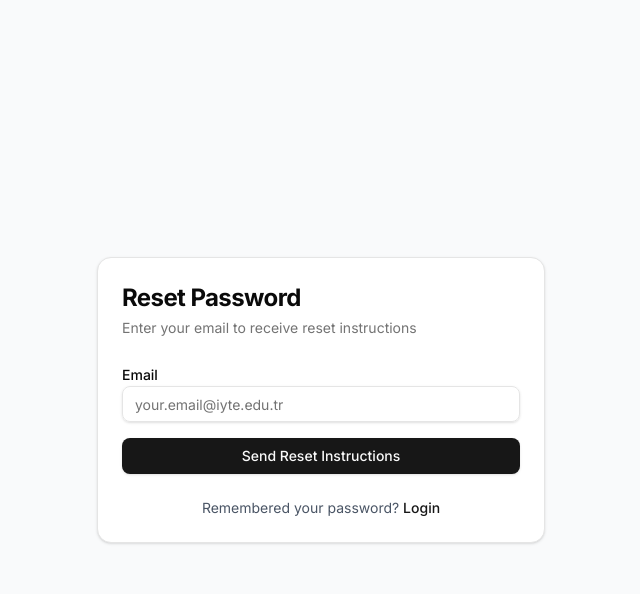
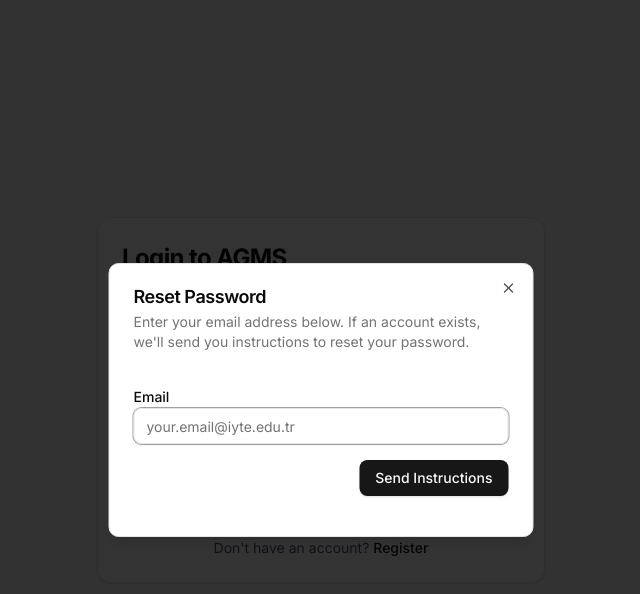
Before and after one commit to yigitsariyar23/agms-frontend, a Next.js app: page /auth in a window 1280 px wide. Both pictures are taken after a click on the button "Forgot password?". Shown: the top 594 px of the page, without its empty margins (319-959 px from the left). Built offline with nearby package versions, Linux system fonts and the light colour scheme.

Commit message:
Update page.tsx

```diff
--- a/src/app/auth/page.tsx
+++ b/src/app/auth/page.tsx
@@ -1,8 +1,8 @@
 "use client"
 
 import type React from "react"
-import { useState } from "react"
-import { useRouter } from "next/navigation"
+import { useState, useEffect } from "react"
+import { useRouter, useSearchParams } from "next/navigation"
 import Link from "next/link" // Keep for external links if needed, but internal switching will use buttons
 import { motion, AnimatePresence } from "framer-motion"
 import { useAuth } from "@/contexts/auth-context"
@@ -11,13 +11,29 @@
 import { Label } from "@/components/ui/label"
 import { Card, CardContent, CardDescription, CardFooter, CardHeader, CardTitle } from "@/components/ui/card"
 import { Alert, AlertDescription } from "@/components/ui/alert"
+import { Dialog, DialogContent, DialogDescription, DialogHeader, DialogTitle, DialogFooter, DialogClose } from "@/components/ui/dialog"
 import { Loader2 } from "lucide-react"
 
-// Define the possible views
-type AuthView = "login" | "register" | "reset-password"
+// Define the possible main views
+type AuthView = "login" | "register"
 
 export default function AuthPage() {
-  const [view, setView] = useState<AuthView>("login")
+  const router = useRouter()
+  const searchParams = useSearchParams()
+  const initialView = searchParams.get("tab") === "register" ? "register" : "login" // Default to login
+
+  const [view, setView] = useState<AuthView>(initialView)
+  const [isResetModalOpen, setIsResetModalOpen] = useState(false)
+
+  // Effect to update view state if URL changes externally (e.g., back button)
+  useEffect(() => {
+    const tab = searchParams.get("tab")
+    const newView = tab === "register" ? "register" : "login"
+    if (newView !== view) {
+        setView(newView)
+    }
+    // Only run when searchParams changes, not view
+  }, [searchParams]); // eslint-disable-line react-hooks/exhaustive-deps
 
   // --- State for all forms (prefix to avoid conflicts) ---
   // Login
@@ -34,15 +50,14 @@
   const [registerError, setRegisterError] = useState("")
   const [registerIsLoading, setRegisterIsLoading] = useState(false)
 
-  // Reset Password
+  // Reset Password (for modal)
   const [resetEmail, setResetEmail] = useState("")
-  const [resetError, setResetError] = useState("") // Optional: Add error state for reset
-  const [resetIsLoading, setResetIsLoading] = useState(false) // Optional: Add loading state
-  const [resetMessage, setResetMessage] = useState("") // Optional: For success/info messages
+  const [resetError, setResetError] = useState("")
+  const [resetIsLoading, setResetIsLoading] = useState(false)
+  const [resetMessage, setResetMessage] = useState("")
 
   // --- Hooks ---
   const { login, register } = useAuth()
-  const router = useRouter()
 
   // --- Validation Functions (from register page) ---
   const validateEmailFormat = (email: string): boolean => {
@@ -95,14 +110,14 @@
     try {
       const result = await register(registerEmail, registerPassword, registerName)
       if (result.success) {
-        // Switch to login view after successful registration
-        setView("login")
+        // Switch to login view by updating URL
+        router.push("/auth?tab=login")
+        setView("login") // Update state directly for immediate UI change
         // Clear registration form fields
         setRegisterName("")
         setRegisterEmail("")
         setRegisterPassword("")
         setRegisterConfirmPassword("")
-        // Optionally show a success message on the login form? Or rely on context message?
       } else {
         setRegisterError(result.message)
       }
@@ -113,7 +128,8 @@
     }
   }
 
-  const handleResetSubmit = async (e: React.FormEvent) => {
+  // Renamed to indicate it's for the modal
+  const handleResetModalSubmit = async (e: React.FormEvent) => {
     e.preventDefault()
     setResetError("")
     setResetMessage("")
@@ -121,16 +137,21 @@
     console.log("Password reset submitted for:", resetEmail)
     // TODO: Implement actual password reset API call
     try {
-        // Simulate API Call
         await new Promise(resolve => setTimeout(resolve, 1000));
-        // Assume success for now
         setResetMessage("If an account exists for this email, reset instructions have been sent.")
-        setResetEmail("") // Clear field on success
+        setResetEmail("")
+        // Maybe close modal automatically after a delay? Or let user close.
     } catch (err) {
         setResetError("An error occurred while sending reset instructions.")
     } finally {
         setResetIsLoading(false)
     }
+  }
+
+  // Function to handle view switching via URL
+  const switchView = (newView: AuthView) => {
+      router.push(`/auth?tab=${newView}`);
+      // setView(newView); // Let useEffect handle state update based on URL change
   }
 
   // --- Render Logic ---
@@ -175,50 +196,12 @@
             <CardFooter>
               <p className="w-full text-center text-sm text-gray-600">
                 Already have an account?{" "}
-                <Button variant="link" className="p-0 h-auto font-medium text-primary hover:underline" onClick={() => setView("login")}>
+                <Button variant="link" className="p-0 h-auto font-medium text-primary hover:underline" onClick={() => switchView("login")}>
                   Login
                 </Button>
               </p>
             </CardFooter>
           </motion.div>
-        )
-      case "reset-password":
-        return (
-           <motion.div key="reset" initial={{ opacity: 0 }} animate={{ opacity: 1 }} exit={{ opacity: 0 }} transition={{ duration: 0.3 }}>
-            <CardHeader className="space-y-1">
-              <CardTitle className="text-2xl font-bold">Reset Password</CardTitle>
-              <CardDescription>Enter your email to receive reset instructions</CardDescription>
-            </CardHeader>
-            <CardContent>
-              {resetError && (
-                <Alert variant="destructive" className="mb-4">
-                  <AlertDescription>{resetError}</AlertDescription>
-                </Alert>
-              )}
-              {resetMessage && (
-                 <Alert variant="default" className="mb-4 border-green-500 text-green-700">
-                   <AlertDescription>{resetMessage}</AlertDescription>
-                 </Alert>
-               )}
-              <form onSubmit={handleResetSubmit} className="space-y-4">
-                <div className="space-y-2">
-                  <Label htmlFor="reset-email">Email</Label>
-                  <Input id="reset-email" type="email" placeholder="your.email@iyte.edu.tr" value={resetEmail} onChange={(e) => setResetEmail(e.target.value)} required />
-                </div>
-                <Button type="submit" className="w-full" disabled={resetIsLoading}>
-                   {resetIsLoading ? <><Loader2 className="mr-2 h-4 w-4 animate-spin" />Sending...</> : "Send Reset Instructions"}
-                </Button>
-              </form>
-            </CardContent>
-            <CardFooter>
-              <p className="w-full text-center text-sm text-gray-600">
-                 Remembered your password?{" "}
-                <Button variant="link" className="p-0 h-auto font-medium text-primary hover:underline" onClick={() => setView("login")}>
-                   Login
-                </Button>
-              </p>
-             </CardFooter>
-           </motion.div>
         )
       case "login":
       default:
@@ -242,7 +225,7 @@
                  <div className="space-y-2">
                     <div className="flex items-center justify-between">
                         <Label htmlFor="login-password">Password</Label>
-                        <Button variant="link" className="p-0 h-auto text-sm text-gray-600 hover:text-gray-900" onClick={() => setView("reset-password")}>
+                        <Button type="button" variant="link" className="p-0 h-auto text-sm text-gray-600 hover:text-gray-900" onClick={() => setIsResetModalOpen(true)}>
                             Forgot password?
                         </Button>
                     </div>
@@ -256,7 +239,7 @@
             <CardFooter>
               <p className="w-full text-center text-sm text-gray-600">
                  Don&apos;t have an account?{" "}
-                 <Button variant="link" className="p-0 h-auto font-medium text-primary hover:underline" onClick={() => setView("register")}>
+                 <Button variant="link" className="p-0 h-auto font-medium text-primary hover:underline" onClick={() => switchView("register")}>
                    Register
                  </Button>
                </p>
@@ -273,6 +256,55 @@
           {renderForm()}
         </AnimatePresence>
       </Card>
+
+      {/* Reset Password Modal */}
+      <Dialog open={isResetModalOpen} onOpenChange={setIsResetModalOpen}>
+        <DialogContent className="sm:max-w-[425px]">
+          <DialogHeader>
+            <DialogTitle>Reset Password</DialogTitle>
+            <DialogDescription>
+              Enter your email address below. If an account exists, we'll send you instructions to reset your password.
+            </DialogDescription>
+          </DialogHeader>
+          <form onSubmit={handleResetModalSubmit} className="space-y-4 py-4">
+             {resetError && (
+                 <Alert variant="destructive" className="mb-4">
+                   <AlertDescription>{resetError}</AlertDescription>
+                 </Alert>
+               )}
+               {resetMessage && (
+                  <Alert variant="default" className="mb-4 border-green-500 text-green-700">
+                    <AlertDescription>{resetMessage}</AlertDescription>
+                  </Alert>
+                )}
+             {!resetMessage && ( // Only show form if no success message
+                 <div className="space-y-2">
+                     <Label htmlFor="reset-modal-email">Email</Label>
+                     <Input
+                         id="reset-modal-email"
+                         type="email"
+                         placeholder="your.email@iyte.edu.tr"
+                         value={resetEmail}
+                         onChange={(e) => setResetEmail(e.target.value)}
+                         required
+                     />
+                 </div>
+             )}
+             <DialogFooter>
+                {/* Show close button after success message, otherwise show submit */}
+                {resetMessage ? (
+                    <DialogClose asChild>
+                         <Button type="button">Close</Button>
+                     </DialogClose>
+                ) : (
+                    <Button type="submit" disabled={resetIsLoading}>
+                        {resetIsLoading ? <><Loader2 className="mr-2 h-4 w-4 animate-spin" />Sending...</> : "Send Instructions"}
+                    </Button>
+                )}
+             </DialogFooter>
+          </form>
+        </DialogContent>
+      </Dialog>
     </div>
   )
 }
```
